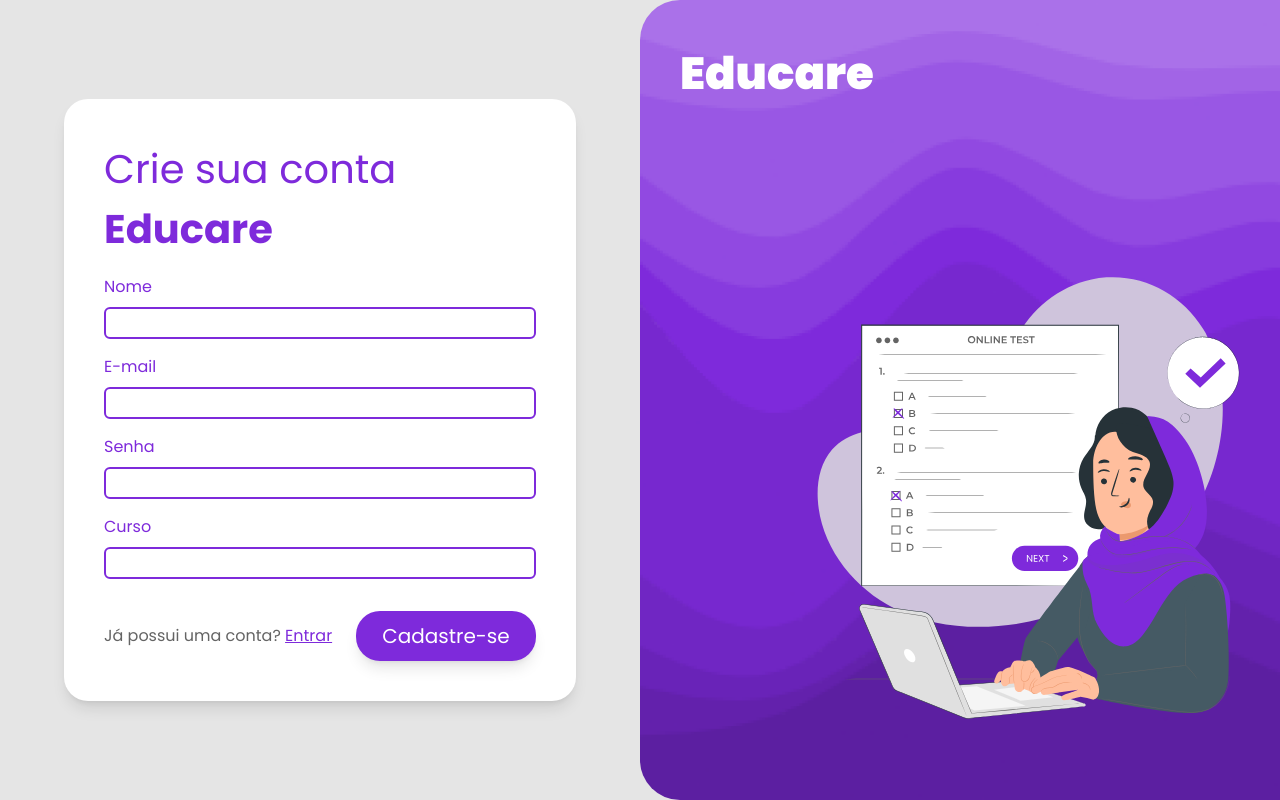
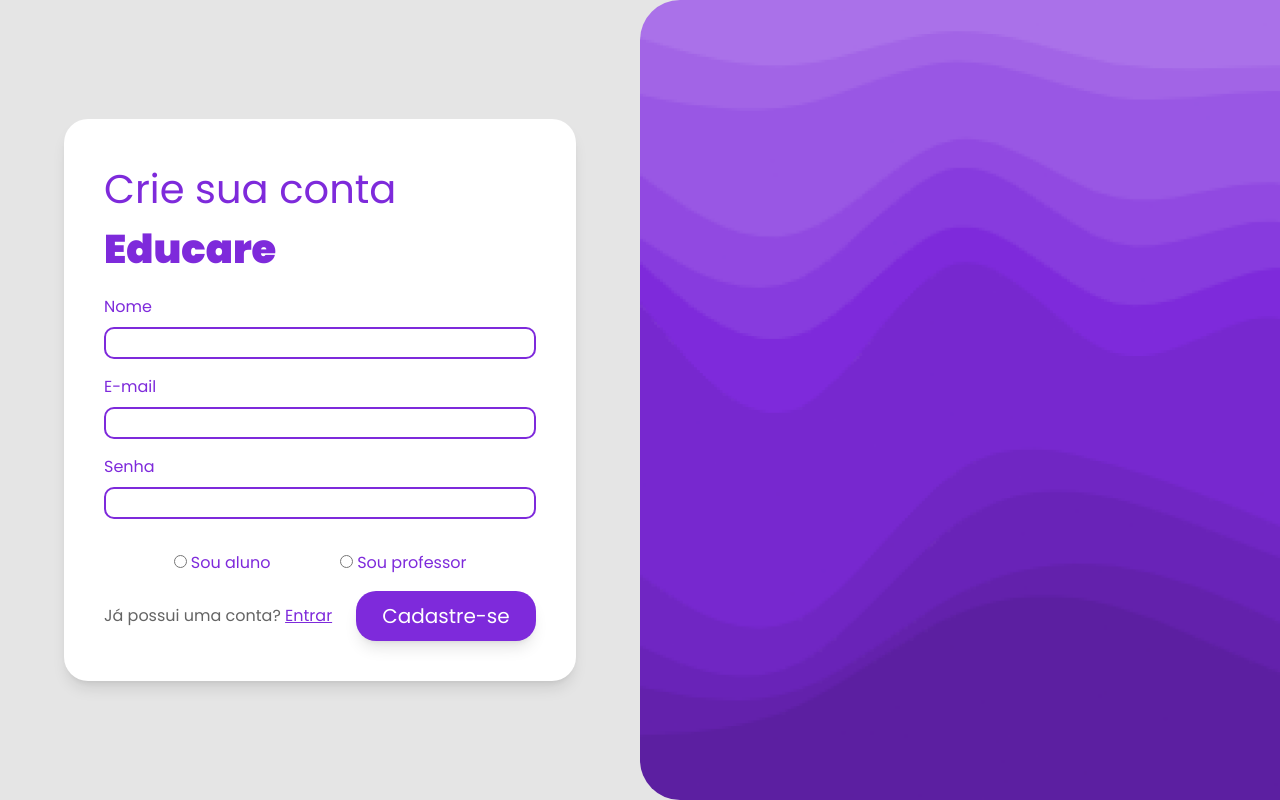
Before and after one commit to tarsojabbes/educare-frontend, a Next.js app: page /cadastro in a window 1280 px wide. Built offline with nearby package versions, Linux system fonts and the light colour scheme.

Commit message:
Altera CSS das páginas de Login e Cadastro

```diff
--- a/pages/cadastro.tsx
+++ b/pages/cadastro.tsx
@@ -7,25 +7,34 @@ import creuza from '/assets/creuza-dos-data-science.svg';
 const Cadastro: NextPage = () => {
   return (
     <div className="bg-[#E5E5E5] h-[100vh] flex justify-between items-center">
-      <div className="flex h-[100vh] w-[50%] flex items-center justify-center">
+      <div className="h-[100vh] w-[50%] flex items-center justify-center">
 
         <main className="bg-[#FFF] flex flex-col justify-around items-start rounded-3xl gap-4 max-w-lg p-10 shadow-lg">
-          <h1 className="text-[40px] text-[#7E2ADB]">Crie sua conta <b>Educare</b></h1>
+          <h1 className="text-[40px] text-[#7E2ADB]">Crie sua conta <span className="font-black">Educare</span></h1>
           <form action="" className="flex flex-col justify-center items-start w-full gap-y-2 mb-2">
             <label className="text-[#7E2ADB]">Nome</label>
-            <input type="text" className="w-full h-8 border-solid border-2 border-[#7E2ADB] rounded-md mb-2 px-2" />
+            <input type="text" className="w-full h-8 border-solid border-2 border-[#7E2ADB] rounded-[10px] mb-2 px-2 focus:outline-none" />
             <label className="text-[#7E2ADB]">E-mail</label>
-            <input type="email" className="w-full h-8 border-solid border-2 border-[#7E2ADB] rounded-md mb-2 px-2" />
+            <input type="email" className="w-full h-8 border-solid border-2 border-[#7E2ADB] rounded-[10px] mb-2 px-2 focus:outline-none" />
             <label className="text-[#7E2ADB]">Senha</label>
-            <input type="password" className="w-full h-8 border-solid border-2 border-[#7E2ADB] rounded-md mb-2 px-2" />
-            <label className="text-[#7E2ADB]">Curso</label>
-            <input type="text" className="w-full h-8 border-solid border-2 border-[#7E2ADB] rounded-md mb-2 px-2" />
+            <input type="password" className="w-full h-8 border-solid border-2 border-[#7E2ADB] rounded-[10px] mb-2 px-2 focus:outline-none" />
           </form>
+          <fieldset className="w-[100%] inline-flex flex-row justify-evenly items-center">
+                    <div>
+                        <input type="radio" name="user-type"/>
+                        <label htmlFor="student" className="text-[#7E2ADB]"> Sou aluno</label>
+                    </div>
+                    <div>
+                        <input className="form-radio" type="radio" name="user-type"/>
+                        <label htmlFor="teacher" className="text-[#7E2ADB]"> Sou professor</label>
+                    </div>
+
+                </fieldset>
           <div className="flex justify-between items-center w-full">
 
             <span className="text-[#646464]">Já possui uma conta? <a className="underline text-[#7E2ADB] cursor-pointer">Entrar</a></span>
-            <button className="bg-[#7E2ADB] text-white text-[20px] rounded-3xl w-[180px] h-[50px] shadow-lg">
-              <Link href="/cadastro">
+            <button className="bg-[#7E2ADB] text-white text-[20px] rounded-[20px] w-[180px] h-[50px] shadow-lg">
+              <Link href="/#">
                 Cadastre-se
               </Link>
             </button>
@@ -34,12 +43,7 @@ const Cadastro: NextPage = () => {
       </div>
 
       <aside className="max-w-[50vw] pl-10 pt-10 w-[50%] h-[100vh] rounded-l-[40px] bg-cover bg-[url('../assets/waves-bg.png')] bg-no-repeat">
-        <Link href="/" >
-          <span className="text-[#fff] text-[45px] font-black cursor-pointer">Educare</span>
-        </Link>
-        <div className="flex w-full h-[80vh] items-end justify-end">
-          <Image src={creuza} width="500px" height="500px" />
-        </div>
+
       </aside>
     </div>
 
--- a/pages/login.tsx
+++ b/pages/login.tsx
@@ -7,21 +7,21 @@ import board from '/assets/scrum-board.svg';
 const Login: NextPage = () => {
   return (
     <div className="bg-[#E5E5E5] h-[100vh] flex justify-between items-center flex-row-reverse">
-      <div className="flex h-[100vh] w-[50%] flex items-center justify-center">
+      <div className="h-[100vh] w-[50%] flex items-center justify-center">
 
-        <main className="bg-[#FFF] flex flex-col justify-around w-[35vw] items-start rounded-3xl gap-4 max-w-lg pt-20 pb-20 p-10 shadow-lg">
-          <h1 className="text-[40px] text-[#7E2ADB] mb-6">Entre com sua conta <b>Educare</b></h1>
+        <main className="bg-[#FFF] flex flex-col justify-around w-[38vw] items-start rounded-3xl gap-4 max-w-lg pt-20 pb-20 p-10 shadow-lg">
+          <h1 className="text-[40px] text-[#7E2ADB] mb-6">Entre com sua conta <span className="font-black">Educare</span></h1>
           <form action="" className="flex flex-col justify-center items-start w-full gap-y-2 mb-2">
             <label className="text-[#7E2ADB]">E-mail</label>
-            <input type="email" className="w-full h-8 border-solid border-2 border-[#7E2ADB] rounded-md mb-2 px-2" />
+            <input type="email" className="w-full h-8 border-solid border-2 border-[#7E2ADB] rounded-[10px] mb-2 px-2 focus:outline-none" />
             <label className="text-[#7E2ADB]">Senha</label>
-            <input type="password" className="w-full h-8 border-solid border-2 border-[#7E2ADB] rounded-md mb-2 px-2" />
+            <input type="password" className="w-full h-8 border-solid border-2 border-[#7E2ADB] rounded-[10px] mb-2 px-2 focus:outline-none" />
           </form>
           <div className="flex justify-between items-center w-full">
 
-            <span className="text-[#646464] underline cursor-pointer">Esqueceu a senha?</span>
-            <button className="bg-[#7E2ADB] text-white text-[20px] rounded-3xl w-[150px] h-[50px] shadow-lg">
-              <Link href="/cadastro">
+          <span className="text-[#646464]">Não possui uma conta? <br/><a className="underline text-[#7E2ADB] cursor-pointer">Cadastre-se</a></span>
+            <button className="bg-[#7E2ADB] text-white text-[20px] rounded-[20px] w-[150px] h-[50px] shadow-lg">
+              <Link href="/#">
                 Entrar
               </Link>
             </button>
@@ -30,12 +30,7 @@ const Login: NextPage = () => {
       </div>
 
       <aside className="max-w-[50vw] pl-10 pt-10 w-[50%] h-[100vh] rounded-r-[40px] bg-cover bg-[url('../assets/waves-bg.png')] bg-no-repeat">
-        <Link href="/" >
-          <span className="text-[#fff] text-[45px] font-black cursor-pointer">Educare</span>
-        </Link>
-        <div className="flex w-full h-[70vh] items-center justify-end pr-1">
-          <Image src={board} width="600px" height="400px" />
-        </div>
+
       </aside>
     </div>
 
```
